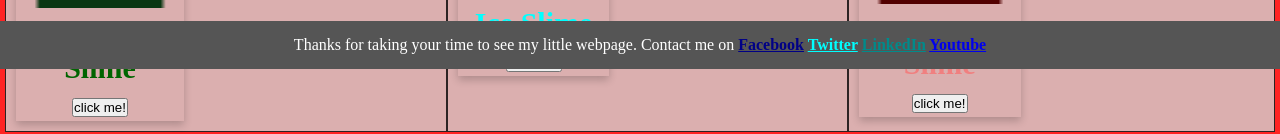
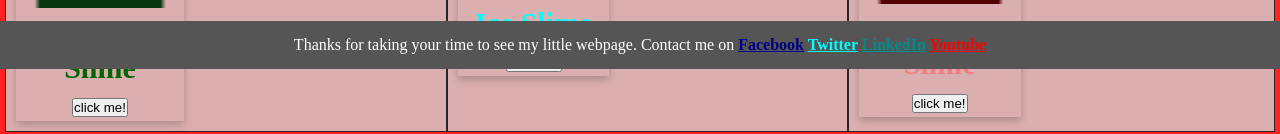
Before and after one commit to RxJoseM/MyTheThingz, a plain HTML site: page index.html in a window 1280 px wide. Shown: the part 731-865 px from the top of the page. Drawn offline with Linux system fonts and the light colour scheme.

Commit message:
Update mos.css

```diff
--- a/CSS/mos.css
+++ b/CSS/mos.css
@@ -63,3 +63,7 @@
 a.l {
     color: darkcyan;
 }
+
+a.y{
+    color: red;
+}
```
